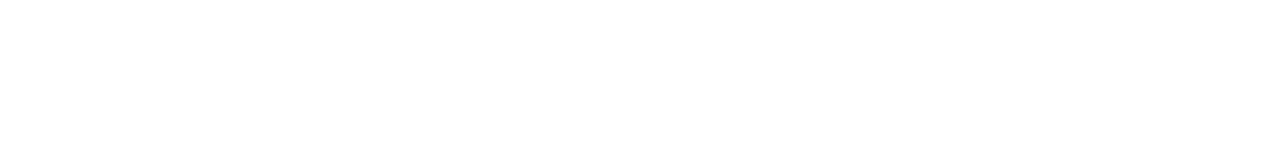
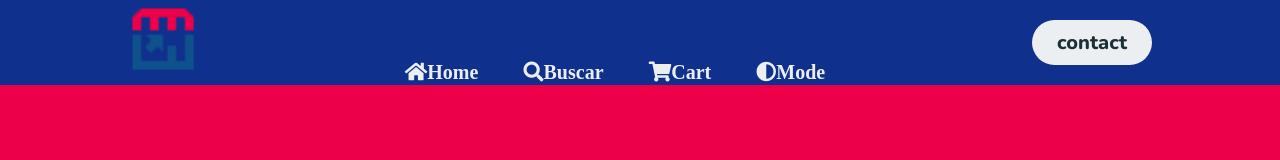
Before and after one commit to anonimussapee/shop-ac, a plain HTML site: page index.html in a window 1280 px wide. Drawn offline with nearby package versions, Linux system fonts and the light colour scheme.

Commit message:
Navbar was made

```diff
--- a/index.html
+++ b/index.html
@@ -1,12 +1,29 @@
 <!DOCTYPE html>
-<html lang="en">
+<html lang="es">
+
 <head>
   <meta charset="UTF-8">
   <meta http-equiv="X-UA-Compatible" content="IE=edge">
   <meta name="viewport" content="width=device-width, initial-scale=1.0">
   <title>Document</title>
+  <link rel="stylesheet" href="src/styles/main.css">
+  <link rel="stylesheet" href="https://cdnjs.cloudflare.com/ajax/libs/font-awesome/5.15.3/css/all.min.css">
 </head>
 <body>
+    <header class="header">
   <!-- hola compañeros espero que esten emocionados tanto como yo de trabajar el ecommerce en github, a cada uno les asignare trabajos y les pido que creen una rama para cada uno y lo suban con git push -u origin nombreRama -->
+      <div class="logo">
+        <img src="./src/assets/images/main_logo.png" alt="logo de la marca">
+      </div>
+  <nav>
+    <ul class="nav-links">
+      <li><a href="#"><i class="fas fa-home">Home</i></a></li>
+      <li><a href="#"><i class="fas fa-search">Buscar</i></a></li>
+      <li><a href="#"><i class="fas fa-shopping-cart">Cart</i></a></li>
+      <li><a href="#"><i class="fas fa-adjust">Mode</i></a></li>
+    </ul>
+  </nav>
+  <a class="btn" href="#" ><button>contact</button></a>
+    </header>
 </body>
 </html>
--- a/src/styles/main.css
+++ b/src/styles/main.css
@@ -0,0 +1,78 @@
+@import url('https://fonts.googleapis.com/css2?family=Nunito:wght@400;800&display=swap');
+
+*{
+    box-sizing: border-box;
+    margin: 0;
+    padding: 0;
+    font-family: 'Nunito', sans-serif;
+    font-size: 20px;
+}
+
+body{
+    background-color: #ED0049;
+}
+
+.header{
+    background-color: #0f308c;
+    display: flex;
+    justify-content: space-between;
+    align-items: center;
+    height: 85px;
+    padding: 5px 10%;
+}
+
+.header .logo{
+    cursor: pointer;
+}
+
+.header .logo img{
+    height: 70px;
+    width: auto;
+    transition: all 0.3s;
+}
+
+.header .logo img:hover{
+    transform: scale(1.2);
+}
+
+.header .nav-links{
+    list-style: none;
+}
+
+.header .nav-links li{
+    display: inline-block;
+    padding: 0 20px;
+    margin-top: 60px;
+}
+
+.header .nav-links li:hover{
+    transform: scale(1.1);
+}
+
+.header .nav-links a{
+    font-size: 700;
+    color: #eceff1;
+    text-decoration: none;
+
+}
+
+.header .nav-links li a:hover{
+    color: #ffbc0e;
+}
+
+.header .btn button{
+    font-weight: 700;
+    color: #1b3039;
+    padding: 9px 25px;
+    background: #eceff1;
+    border: none;
+    border-radius: 50px;
+    cursor: pointer;
+    transition: all 0.3s ease 0s;
+}
+
+.header .btn button:hover{
+    background-color: #ED0049;
+    color: #ffbc0e;
+    transform: scale(1.5);
+}
```
